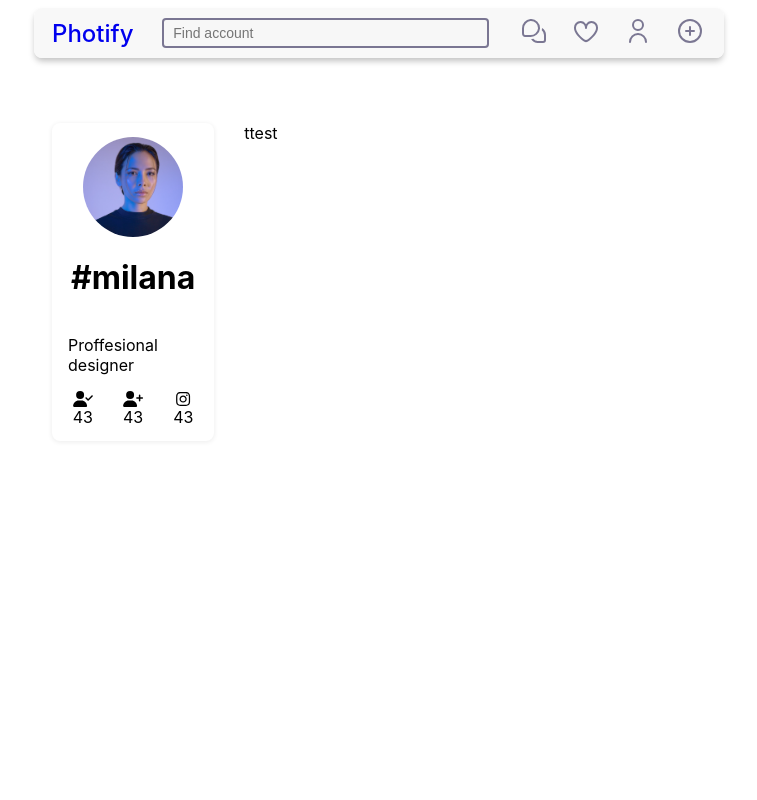
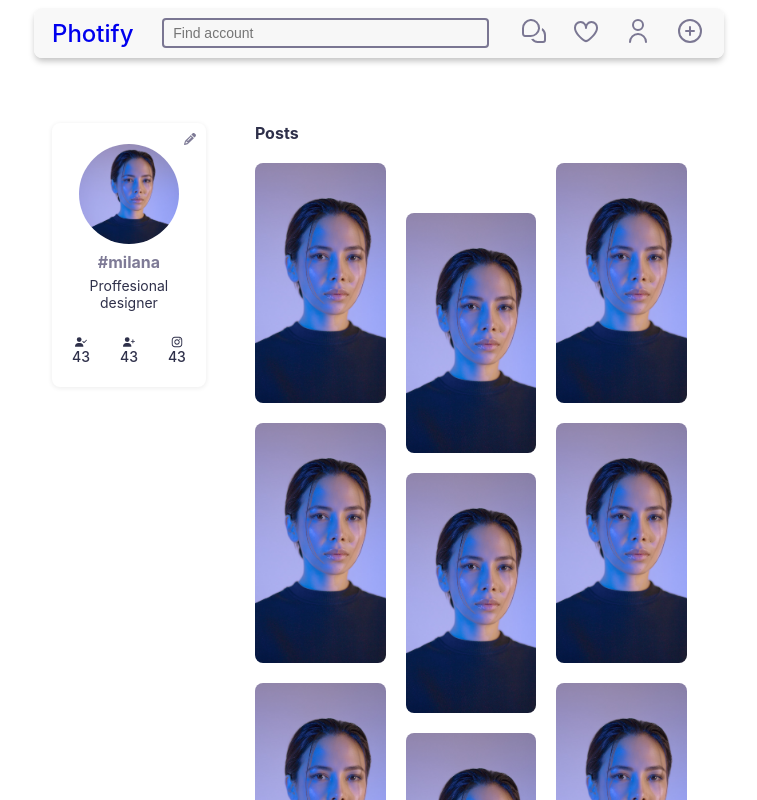
Before and after one commit to AlekseiKromski/photify, a React (Create React App) app: page /profile in a window 1280 px wide. Shown: the top 800 px of the page, without its empty margins (261-1018 px from the left). Built offline with nearby package versions, Linux system fonts and the light colour scheme.

Commit message:
create profile page

```diff
--- a/src/components/profile/mainProfile/mainProfile.js
+++ b/src/components/profile/mainProfile/mainProfile.js
@@ -1,26 +1,27 @@
 import React, {Component} from 'react';
 import Classes from './mainProfile.module.css'
 import {FontAwesomeIcon} from "@fortawesome/react-fontawesome";
-import {faUserCheck, faUserPlus} from '@fortawesome/free-solid-svg-icons'
+import {faUserCheck, faUserPlus, faPencil} from '@fortawesome/free-solid-svg-icons'
 import {faInstagram} from '@fortawesome/free-brands-svg-icons'
 class MainProfile extends Component {
     render() {
         return (
             <div className={Classes.profile}>
+                <FontAwesomeIcon className={Classes.edit} icon={faPencil}></FontAwesomeIcon>
                 <div className={Classes.profileImage} style={{background: "url('/img/profiles/aiony-haust-3TLl_97HNJo-unsplash.jpg')"}}></div>
                 <h1>#milana</h1>
                 <p>Proffesional designer</p>
                 <div className={Classes.stat}>
                     <div className={Classes.statBlock}>
-                        <FontAwesomeIcon icon={faUserCheck}></FontAwesomeIcon>
+                        <FontAwesomeIcon className={Classes.icon} icon={faUserCheck}></FontAwesomeIcon>
                         <span>43</span>
                     </div>
                     <div className={Classes.statBlock}>
-                        <FontAwesomeIcon icon={faUserPlus}></FontAwesomeIcon>
+                        <FontAwesomeIcon className={Classes.icon} icon={faUserPlus}></FontAwesomeIcon>
                         <span>43</span>
                     </div>
                     <div className={Classes.statBlock}>
-                        <FontAwesomeIcon icon={faInstagram}></FontAwesomeIcon>
+                        <FontAwesomeIcon className={Classes.icon} icon={faInstagram}></FontAwesomeIcon>
                         <span>43</span>
                     </div>
                 </div>
--- a/src/components/profile/mainProfile/mainProfile.module.css
+++ b/src/components/profile/mainProfile/mainProfile.module.css
@@ -8,6 +8,29 @@
     justify-content: center;
     flex-direction: column;
     align-items: center;
+    position: relative;
+    height: 236px;
+}
+.profile h1{
+    font-weight: 700;
+    font-size: 16px;
+    line-height: 19px;
+    text-align: center;
+    color: rgba(8, 0, 54, 0.52);
+    margin: 0;
+    margin-bottom: 5px;
+    margin-top: 9px;
+}
+.profile p{
+    text-align: center;
+    margin: 0;
+    margin-bottom: 5px;
+    font-weight: 400;
+    font-size: 14px;
+    text-align: center;
+
+    color: rgba(0, 3, 34, 0.82);
+    margin-bottom: 25px;
 }
 .profileImage{
     width: 100px;
@@ -16,6 +39,7 @@
     background-size: cover!important;
     background-position: 50% 50%!important;
 }
+
 .stat{
     display: flex;
     gap: 30px;
@@ -23,4 +47,27 @@
 .statBlock{
     display: flex;
     flex-direction: column;
+    justify-content: center;
+    align-items: center;
+    color: rgba(0, 3, 34, 0.82)
 }
+.statBlock span{
+    font-weight: 500;
+    font-size: 14px;
+    line-height: 17px;
+    color: rgba(0, 3, 34, 0.82);
+    margin-bottom: 2px;
+}
+.icon{
+    width: 12px;
+    height: 12px;
+}
+.edit{
+    width: 12px;
+    height: 12px;
+    color: rgba(8, 0, 54, 0.52);
+    position: absolute;
+    top: 10px;
+    right: 10px;
+    cursor: pointer;
+}
--- a/src/components/profile/posts/Posts.js
+++ b/src/components/profile/posts/Posts.js
@@ -4,7 +4,27 @@ class Posts extends Component {
     render() {
         return (
             <div className={Classes.posts}>
-                ttest
+                <h1>Posts</h1>
+                <div className={Classes.postRow}>
+                    <div className={Classes.post} style={{background: "url('/img/profiles/aiony-haust-3TLl_97HNJo-unsplash.jpg')"}}></div>
+                    <div className={Classes.post} style={{background: "url('/img/profiles/aiony-haust-3TLl_97HNJo-unsplash.jpg')"}}></div>
+                    <div className={Classes.post} style={{background: "url('/img/profiles/aiony-haust-3TLl_97HNJo-unsplash.jpg')"}}></div>
+                </div>
+                <div className={Classes.postRow}>
+                    <div className={Classes.post} style={{background: "url('/img/profiles/aiony-haust-3TLl_97HNJo-unsplash.jpg')"}}></div>
+                    <div className={Classes.post} style={{background: "url('/img/profiles/aiony-haust-3TLl_97HNJo-unsplash.jpg')"}}></div>
+                    <div className={Classes.post} style={{background: "url('/img/profiles/aiony-haust-3TLl_97HNJo-unsplash.jpg')"}}></div>
+                </div>
+                <div className={Classes.postRow}>
+                    <div className={Classes.post} style={{background: "url('/img/profiles/aiony-haust-3TLl_97HNJo-unsplash.jpg')"}}></div>
+                    <div className={Classes.post} style={{background: "url('/img/profiles/aiony-haust-3TLl_97HNJo-unsplash.jpg')"}}></div>
+                    <div className={Classes.post} style={{background: "url('/img/profiles/aiony-haust-3TLl_97HNJo-unsplash.jpg')"}}></div>
+                </div>
+                <div className={Classes.postRow}>
+                    <div className={Classes.post} style={{background: "url('/img/profiles/aiony-haust-3TLl_97HNJo-unsplash.jpg')"}}></div>
+                    <div className={Classes.post} style={{background: "url('/img/profiles/aiony-haust-3TLl_97HNJo-unsplash.jpg')"}}></div>
+                    <div className={Classes.post} style={{background: "url('/img/profiles/aiony-haust-3TLl_97HNJo-unsplash.jpg')"}}></div>
+                </div>
             </div>
         );
     }
--- a/src/components/profile/posts/Posts.module.css
+++ b/src/components/profile/posts/Posts.module.css
@@ -1,3 +1,49 @@
 .posts{
     flex: 78%;
+    padding: 0px 19px;
+    position: relative;
 }
+.posts h1{
+    font-size: 16px;
+    color: rgba(0, 3, 34, 0.82);
+    margin-bottom: 8px;
+    margin-top: 0px;
+}
+.postRow:first-child{
+    display: flex;
+    flex-direction: row;
+    flex-wrap: wrap;
+    flex: 30%;
+    gap: 20px;
+    justify-content: center;
+    align-items: start;
+}
+
+.post{
+    width: 174px;
+    height: 240px;
+    border-radius: 8px;
+    background-size: cover!important;
+    background-position: 50% 50%!important;
+    flex: 30%;
+    cursor: pointer;
+}
+.post:nth-child(2){
+    width: 174px;
+    height: 240px;
+    border-radius: 8px;
+    background-size: cover!important;
+    background-position: 50% 50%!important;
+    flex: 30%;
+    transform: translateY(50px);
+}
+.postRow{
+    display: flex;
+    flex-direction: row;
+    flex-wrap: wrap;
+    flex: 30%;
+    gap: 20px;
+    justify-content: center;
+    align-items: start;
+    margin-top: 20px;
+}
```
